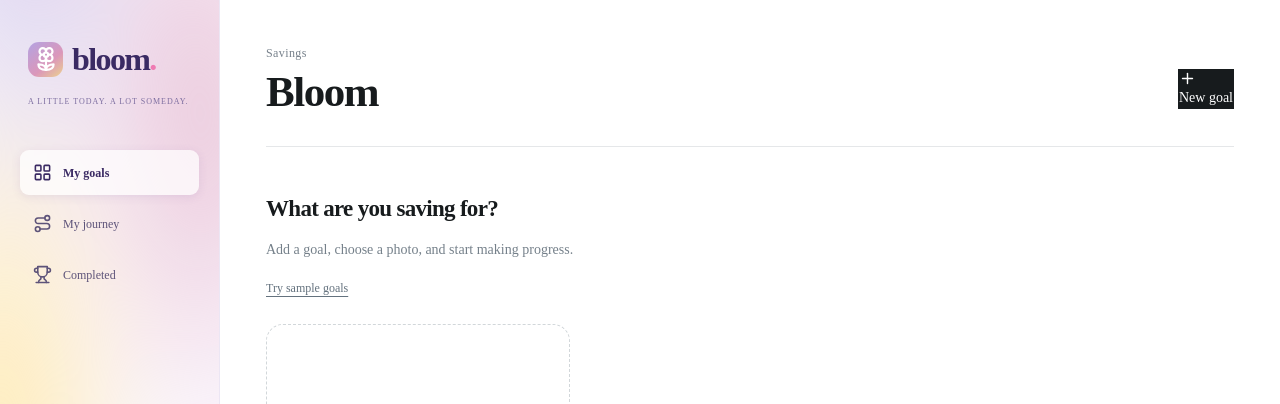
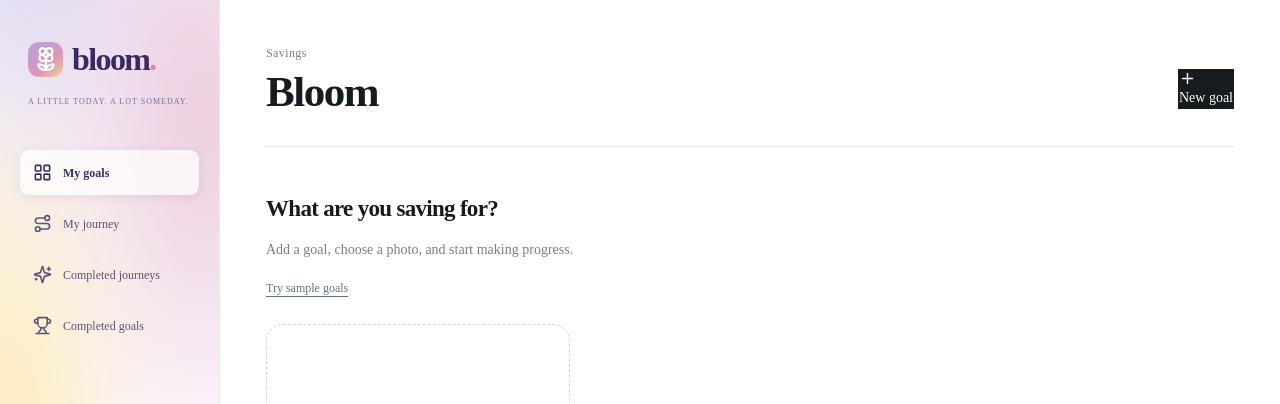
Before and after one commit to ManalAsad/Ante, a React (Vite) app in the folder frontend/: page / in a window 1280 px wide. Shown: the top 404 px of the page. Built offline with nearby package versions, Linux system fonts and the light colour scheme.

Commit message:
new tab on the sidebar for completed journeys

```diff
--- a/frontend/src/components/Sidebar.jsx
+++ b/frontend/src/components/Sidebar.jsx
@@ -1,8 +1,10 @@
-import { Flower2, LayoutGrid, Route, Trophy, Download } from 'lucide-react';
+import { Flower2, LayoutGrid, Route, Sparkles, Trophy, Download } from 'lucide-react';
 
-export default function Sidebar({ view, onHome, onJourney, onCompleted, onExport }) {
+const PAGES = ['journey', 'bloomed', 'completed'];
+
+export default function Sidebar({ view, onHome, onJourney, onBloomed, onCompleted, onExport }) {
   const link = (target, Icon, label, onClick) => {
-    const active = target === 'home' ? view !== 'journey' && view !== 'completed' : view === target;
+    const active = target === 'home' ? !PAGES.includes(view) : view === target;
     return <button className={`nav-link ${active ? 'active' : ''}`}
       aria-current={active ? 'page' : undefined} onClick={onClick}>
       <Icon size={19} /><span>{label}</span>
@@ -19,7 +21,8 @@
     <nav aria-label="Main navigation">
       {link('home', LayoutGrid, 'My goals', onHome)}
       {link('journey', Route, 'My journey', onJourney)}
-      {link('completed', Trophy, 'Completed', onCompleted)}
+      {link('bloomed', Sparkles, 'Completed journeys', onBloomed)}
+      {link('completed', Trophy, 'Completed goals', onCompleted)}
     </nav>
 
     <div className="sidebar-bottom">
```
